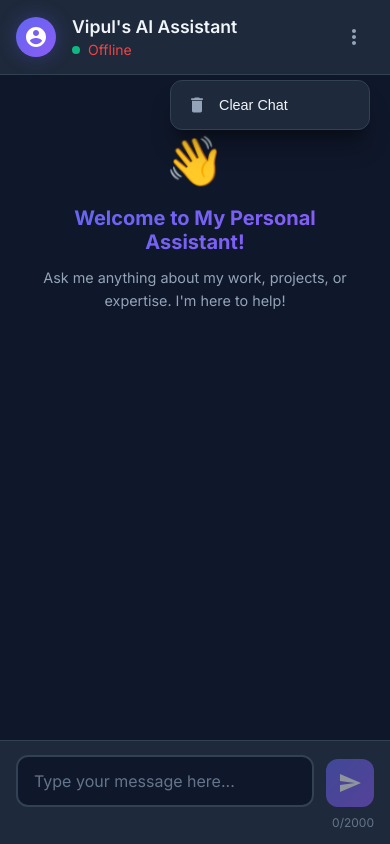
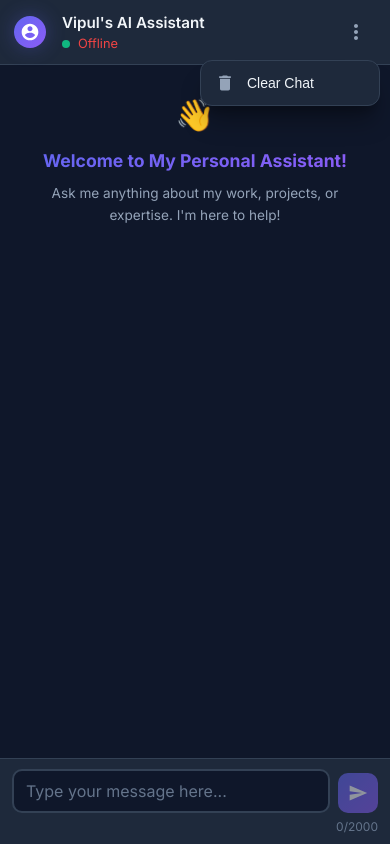
Before and after one commit to VipulPhatangare/vipul-chatbot, a website: page public/index.html in a window 390 px wide. Both pictures are taken after a click on the button 354 px from the left and 37 px from the top of the page. Drawn offline with Linux system fonts and the light colour scheme; no server answers.

Commit message:
first commit

```diff
--- a/public/index.html
+++ b/public/index.html
@@ -2,7 +2,10 @@
 <html lang="en">
 <head>
     <meta charset="UTF-8">
-    <meta name="viewport" content="width=device-width, initial-scale=1.0">
+    <meta name="viewport" content="width=device-width, initial-scale=1.0, maximum-scale=1.0, user-scalable=no, viewport-fit=cover">
+    <meta name="mobile-web-app-capable" content="yes">
+    <meta name="apple-mobile-web-app-capable" content="yes">
+    <meta name="apple-mobile-web-app-status-bar-style" content="black-translucent">
     <title>Vipul's Personal AI Assistant</title>
     <link rel="stylesheet" href="styles.css">
     <link rel="preconnect" href="https://fonts.googleapis.com">
--- a/public/script.js
+++ b/public/script.js
@@ -28,12 +28,24 @@ class ChatBot {
         // Auto-resize textarea
         this.messageInput.addEventListener('input', () => this.autoResize());
 
+        // Handle mobile keyboard
+        this.messageInput.addEventListener('focus', () => this.handleInputFocus());
+        this.messageInput.addEventListener('blur', () => this.handleInputBlur());
+
         // Close dropdown when clicking outside
         document.addEventListener('click', (e) => {
             if (!this.menuBtn.contains(e.target) && !this.dropdownMenu.contains(e.target)) {
                 this.dropdownMenu.classList.remove('active');
             }
         });
+
+        // Prevent body scroll on mobile when chat is scrolling
+        this.chatContainer.addEventListener('touchmove', (e) => {
+            e.stopPropagation();
+        });
+
+        // Handle window resize for mobile keyboards
+        this.handleViewportResize();
 
         // Load chat history
         this.loadChatHistory();
@@ -65,7 +77,47 @@ class ChatBot {
 
     autoResize() {
         this.messageInput.style.height = 'auto';
-        this.messageInput.style.height = Math.min(this.messageInput.scrollHeight, 120) + 'px';
+        const maxHeight = window.innerWidth <= 768 ? 100 : 120;
+        this.messageInput.style.height = Math.min(this.messageInput.scrollHeight, maxHeight) + 'px';
+    }
+
+    handleInputFocus() {
+        // Scroll to bottom when input is focused on mobile
+        if (window.innerWidth <= 768) {
+            setTimeout(() => {
+                this.scrollToBottom();
+                // Ensure input is visible
+                this.messageInput.scrollIntoView({ behavior: 'smooth', block: 'nearest' });
+            }, 300);
+        }
+    }
+
+    handleInputBlur() {
+        // Reset scroll position if needed
+        if (window.innerWidth <= 768) {
+            setTimeout(() => {
+                this.scrollToBottom();
+            }, 100);
+        }
+    }
+
+    handleViewportResize() {
+        let lastHeight = window.innerHeight;
+
+        window.addEventListener('resize', () => {
+            const currentHeight = window.innerHeight;
+
+            // Keyboard appeared (viewport got smaller)
+            if (currentHeight < lastHeight) {
+                document.body.style.height = currentHeight + 'px';
+            }
+            // Keyboard disappeared (viewport got bigger)
+            else if (currentHeight > lastHeight) {
+                document.body.style.height = '100vh';
+            }
+
+            lastHeight = currentHeight;
+        });
     }
 
     async handleSubmit(e) {
@@ -262,6 +314,14 @@ class ChatBot {
     scrollToBottom() {
         setTimeout(() => {
             this.chatContainer.scrollTop = this.chatContainer.scrollHeight;
+
+            // For mobile devices, ensure smooth scrolling
+            if (window.innerWidth <= 768) {
+                this.chatContainer.scrollTo({
+                    top: this.chatContainer.scrollHeight,
+                    behavior: 'smooth'
+                });
+            }
         }, 100);
     }
 
--- a/public/styles.css
+++ b/public/styles.css
@@ -29,17 +29,25 @@ body {
     background: linear-gradient(135deg, #0f172a 0%, #1e293b 100%);
     color: var(--text-primary);
     height: 100vh;
+    height: 100dvh; /* Dynamic viewport height for mobile */
     overflow: hidden;
+    position: fixed;
+    width: 100%;
+    top: 0;
+    left: 0;
 }
 
 .container {
     max-width: 1200px;
     margin: 0 auto;
     height: 100vh;
+    height: 100dvh; /* Dynamic viewport height for mobile */
     display: flex;
     flex-direction: column;
     background: var(--background);
     box-shadow: var(--shadow);
+    position: relative;
+    width: 100%;
 }
 
 /* Header Styles */
@@ -366,6 +374,9 @@ body {
     background: var(--surface);
     border-top: 1px solid var(--border);
     padding: 1rem 1.5rem;
+    padding-bottom: max(1rem, env(safe-area-inset-bottom));
+    position: relative;
+    z-index: 10;
 }
 
 .chat-input-form {
@@ -445,65 +456,89 @@ body {
 
 /* Responsive Design */
 @media (max-width: 768px) {
+    body {
+        position: fixed;
+        touch-action: pan-y;
+        -webkit-overflow-scrolling: touch;
+    }
+
     .container {
         max-width: 100%;
+        height: 100vh;
+        height: 100dvh;
     }
 
     .chat-header {
-        padding: 1rem;
+        padding: 0.875rem 1rem;
+        flex-shrink: 0;
     }
 
     .header-info h1 {
-        font-size: 1.1rem;
+        font-size: 1rem;
+    }
+
+    .status {
+        font-size: 0.8rem;
     }
 
     .bot-avatar {
-        width: 40px;
-        height: 40px;
+        width: 36px;
+        height: 36px;
     }
 
     .bot-avatar svg {
-        width: 24px;
-        height: 24px;
+        width: 20px;
+        height: 20px;
     }
 
     .chat-container {
+        padding: 1rem 0.75rem;
+        flex: 1;
+        overflow-y: auto;
+        overflow-x: hidden;
+        -webkit-overflow-scrolling: touch;
+        overscroll-behavior: contain;
+    }
+
+    .message {
+        margin-bottom: 1rem;
+    }
+
+    .message-avatar {
+        width: 32px;
+        height: 32px;
+        font-size: 1rem;
+    }
+
+    .message-content {
+        max-width: 75%;
+    }
+
+    .message-bubble {
+        padding: 0.75rem 0.875rem;
+        font-size: 0.875rem;
+        line-height: 1.4;
+        border-radius: 14px;
+    }
+
+    .message.user .message-bubble {
+        border-bottom-right-radius: 3px;
+    }
+
+    .message.bot .message-bubble {
+        border-bottom-left-radius: 3px;
+    }
+
+    .message-time {
+        font-size: 0.7rem;
+    }
+
+    .welcome-message {
         padding: 1.5rem 1rem;
     }
 
-    .message-content {
-        max-width: 85%;
-    }
-
-    .message-bubble {
-        padding: 0.875rem 1rem;
-        font-size: 0.9rem;
-    }
-
-    .welcome-message {
-        padding: 2rem 1rem;
-    }
-
     .welcome-icon {
-        font-size: 3rem;
-    }
-
-    .welcome-message h2 {
-        font-size: 1.5rem;
-    }
-
-    .chat-input-container {
-        padding: 0.875rem 1rem;
-    }
-
-    #messageInput {
-        font-size: 16px; /* Prevents zoom on iOS */
-    }
-}
-
-@media (max-width: 480px) {
-    .message-content {
-        max-width: 90%;
+        font-size: 2.5rem;
     }
 
     .welcome-message h2 {
@@ -511,7 +546,133 @@ body {
     }
 
     .welcome-message p {
-        font-size: 0.9rem;
+        font-size: 0.875rem;
+    }
+
+    .chat-input-container {
+        padding: 0.75rem 0.875rem;
+        padding-bottom: max(0.75rem, env(safe-area-inset-bottom));
+        flex-shrink: 0;
+    }
+
+    .chat-input-form {
+        gap: 0.5rem;
+    }
+
+    #messageInput {
+        font-size: 16px; /* Prevents zoom on iOS */
+        padding: 0.75rem 0.875rem;
+        border-radius: 10px;
+        max-height: 100px;
+    }
+
+    .send-btn {
+        width: 44px;
+        height: 44px;
+        border-radius: 10px;
+    }
+
+    .send-btn svg {
+        width: 20px;
+        height: 20px;
+    }
+
+    .input-footer {
+        margin-top: 0.375rem;
+    }
+
+    .dropdown-menu {
+        right: 10px;
+        top: 60px;
+        min-width: 180px;
+    }
+
+    .menu-item {
+        padding: 0.75rem 0.875rem;
+        font-size: 0.875rem;
+    }
+
+    .typing-indicator {
+        padding: 0.75rem 1rem;
+    }
+
+    .typing-dot {
+        width: 7px;
+        height: 7px;
+    }
+}
+
+@media (max-width: 480px) {
+    .chat-header {
+        padding: 0.75rem 0.875rem;
+    }
+
+    .header-info h1 {
+        font-size: 0.95rem;
+    }
+
+    .bot-avatar {
+        width: 32px;
+        height: 32px;
+    }
+
+    .message-content {
+        max-width: 80%;
+    }
+
+    .message-bubble {
+        padding: 0.625rem 0.75rem;
+        font-size: 0.85rem;
+    }
+
+    .chat-container {
+        padding: 0.875rem 0.625rem;
+    }
+
+    .welcome-message {
+        padding: 1rem 0.75rem;
+    }
+
+    .welcome-icon {
+        font-size: 2rem;
+    }
+
+    .welcome-message h2 {
+        font-size: 1.1rem;
+    }
+
+    .welcome-message p {
+        font-size: 0.85rem;
+    }
+
+    .chat-input-container {
+        padding: 0.625rem 0.75rem;
+        padding-bottom: max(0.625rem, env(safe-area-inset-bottom));
+    }
+
+    #messageInput {
+        padding: 0.625rem 0.75rem;
+        font-size: 16px;
+    }
+
+    .send-btn {
+        width: 40px;
+        height: 40px;
+    }
+}
+
+/* Handle keyboard appearance on mobile */
+@supports (-webkit-touch-callout: none) {
+    /* iOS specific styles */
+    body {
+        position: fixed;
+        width: 100%;
+    }
+
+    .container {
+        position: fixed;
+        width: 100%;
+        height: 100%;
     }
 }
 
```
